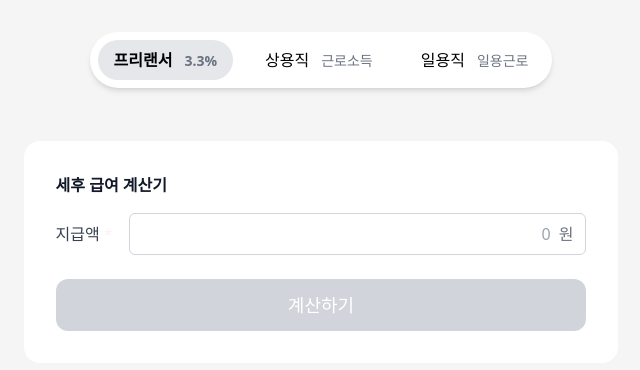
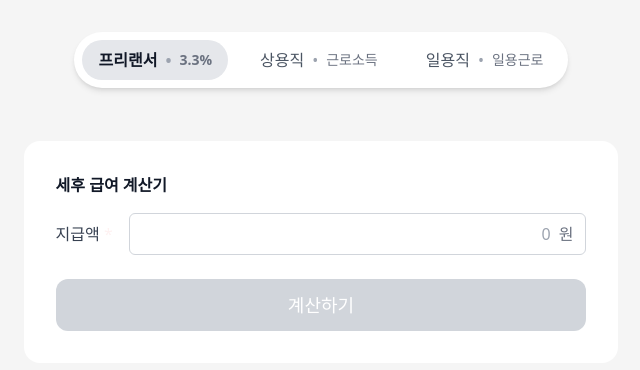
Before and after one commit to michelle-jeon/shrimply-calc-pay, a React (Vite) app: page / in a window 1280 px wide. Shown: the top 370 px of the page, without its empty margins (319-959 px from the left). Built offline with nearby package versions, Linux system fonts and the light colour scheme.

Commit message:
style : tabs 스타일 수정

```diff
--- a/src/components/CalculatorTabs/CalculatorTabs.tsx
+++ b/src/components/CalculatorTabs/CalculatorTabs.tsx
@@ -14,17 +14,18 @@ export default function CalcuatorTabs({ onTabChange, selectedTab }: CalculatorTa
 ];
 
   return (
-    <div className="flex justify-center space-x-4 bg-white rounded-full p-2 shadow-md">
+    <div className="flex flex-col md:flex-row justify-center items-center space-y-2 md:space-y-0 md:space-x-4 bg-white rounded-lg md:rounded-full p-2 shadow-md">
        {tabs.map((tab) => (
         <button
           key={tab.name}
           onClick={() => onTabChange(tab.name)} // 부모의 상태 변경 함수 호출
-          className={`px-4 py-2 rounded-full ${
-            selectedTab === tab.name ? "bg-[#e5e7eb] font-bold" : "bg-transparent"
+          className={`flex items-center w-full md:w-auto px-4 py-2 rounded-full transition-all ${
+            selectedTab === tab.name ? "bg-gray-200 font-bold text-gray-900" : "bg-transparent text-gray-600 hover:bg-gray-100"
           }`}
         >
-          <span className="text-14">{tab.name}</span>
-          <span className="text-sm text-gray-500 pl-3">{tab.info}</span>
+          <span className="text-base">{tab.name}</span>
+          <span className="hidden md:inline text-gray-400 mx-2">•</span>
+          <span className="text-sm text-gray-500">{tab.info}</span>
         </button>
       ))}
     </div>
```
